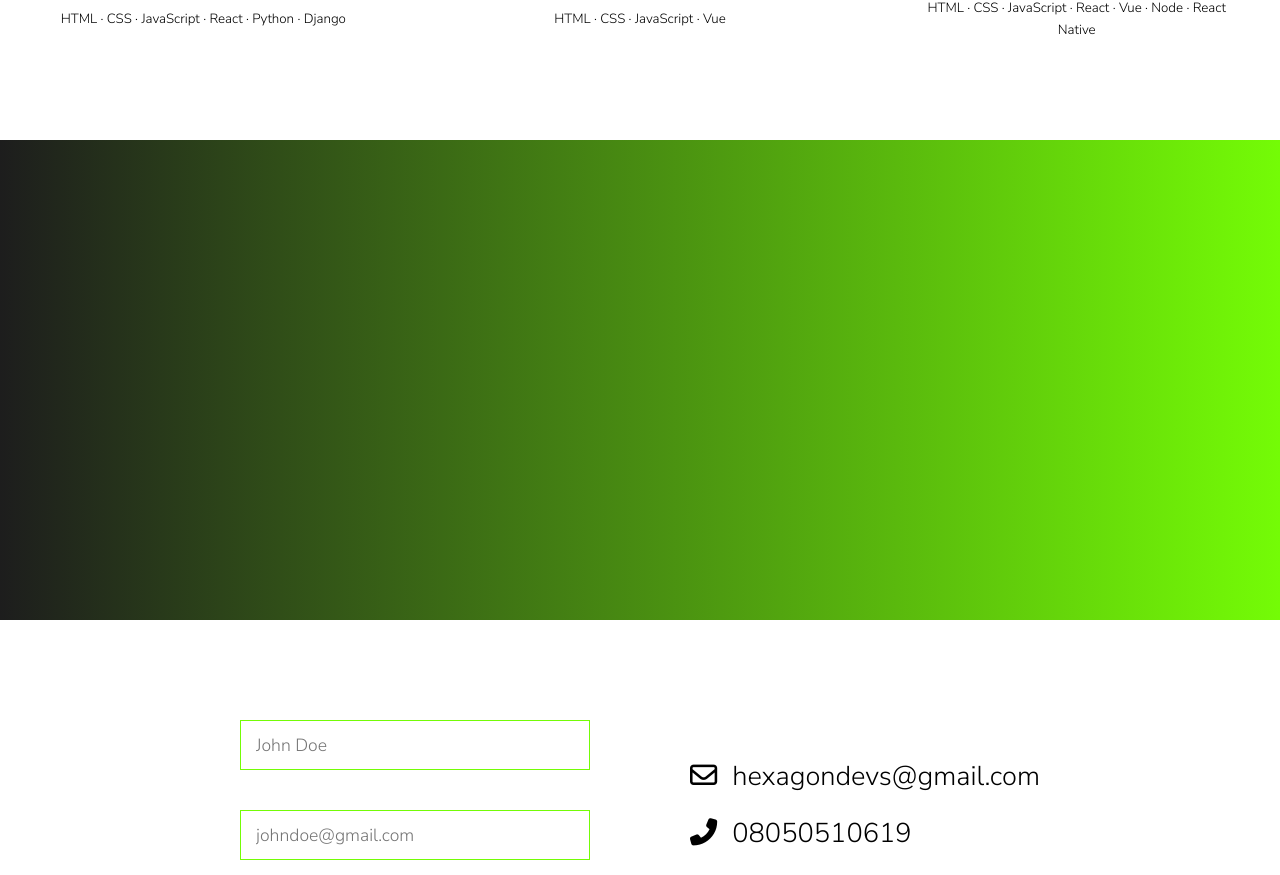
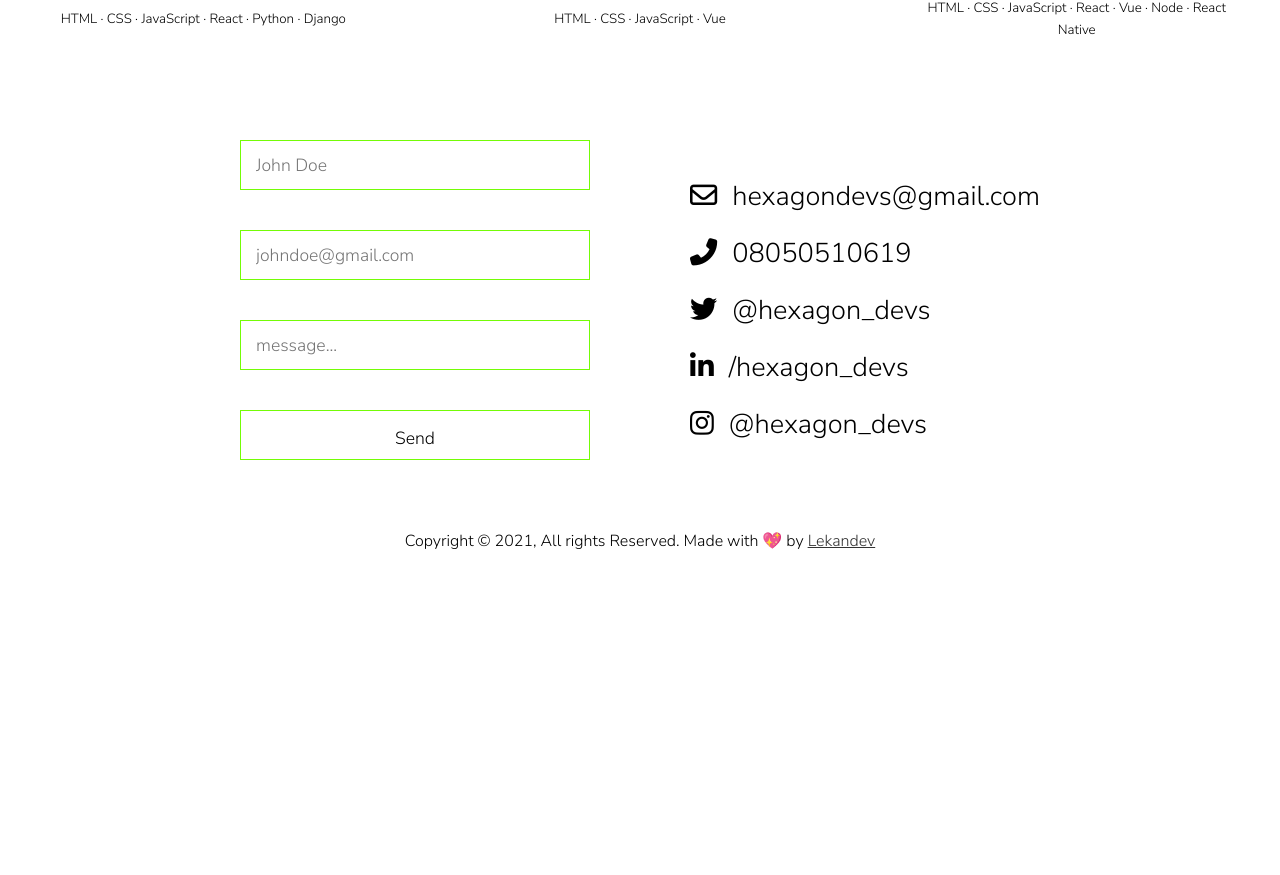
Before and after one commit to lekandev/hexagon.ng, a Vue app: page / in a window 1280 px wide. Shown: the part 3938-4813 px from the top of the page. After the commit the page ends 4520 px from the top, so only its background shows below. Built offline with nearby package versions, Linux system fonts and the light colour scheme; what particles.vue3 would draw is missing.

Commit message:
Update App.vue

```diff
--- a/src/App.vue
+++ b/src/App.vue
@@ -8,7 +8,7 @@
     <DevProcess/>
     <Pricing />
     <Team />
-    <Testimonials />
+    <!-- <Testimonials /> -->
     <Contact />
     <Footer />
   </main>
```
